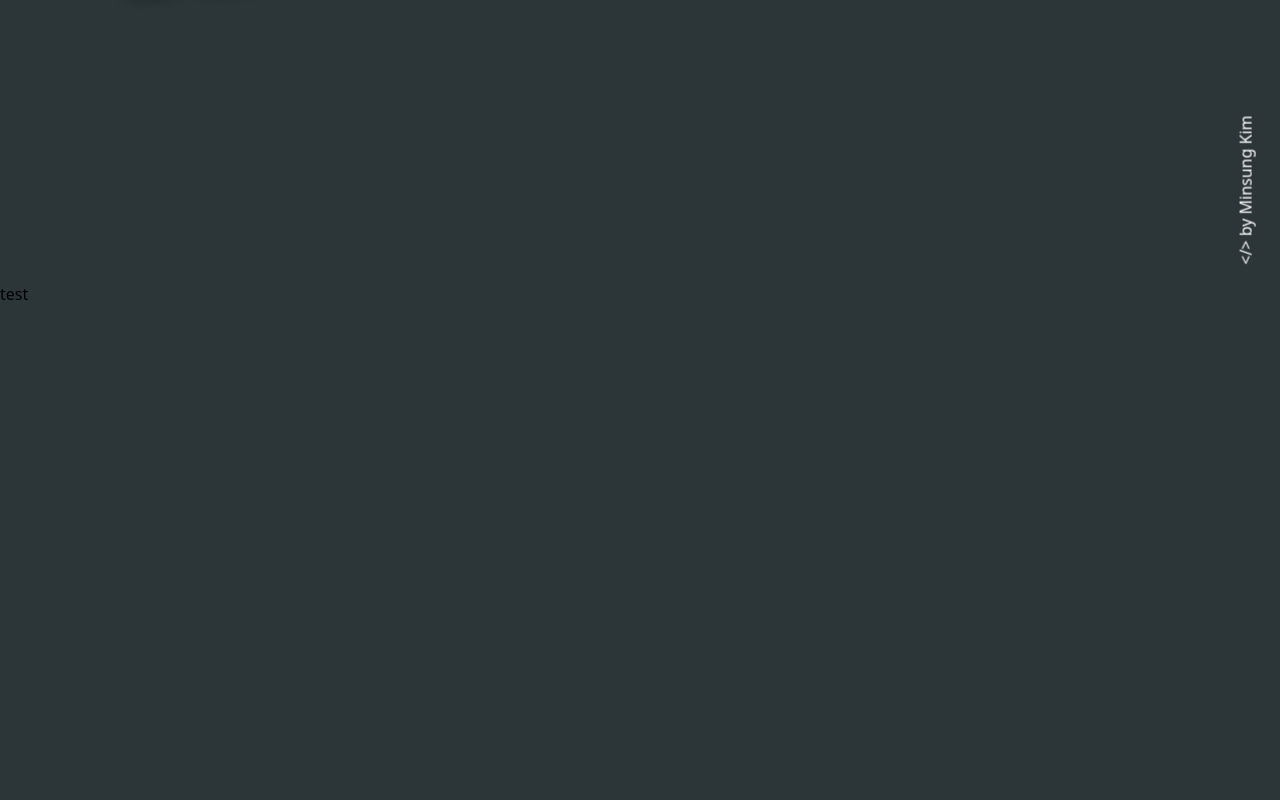
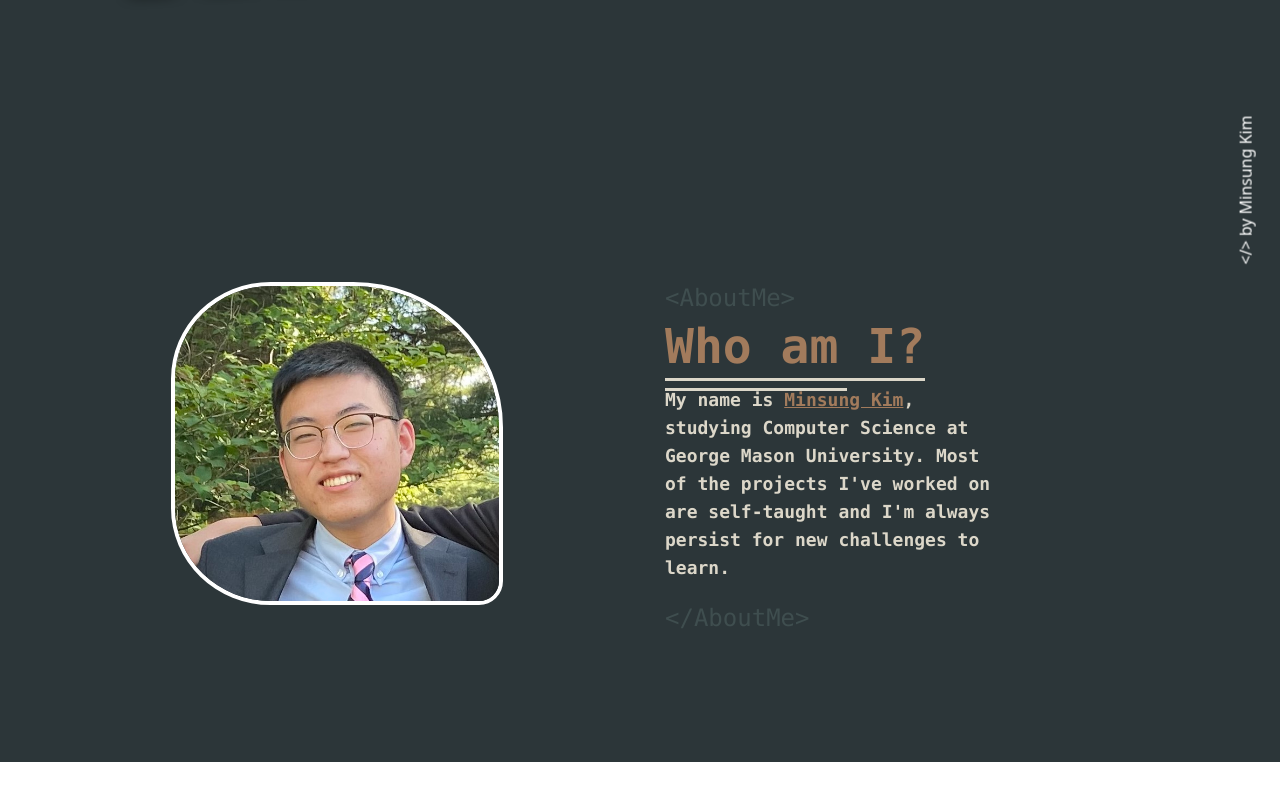
Before and after one commit to kmsungporant/kmsungporant.github.io, a Next.js app: page / in a window 1280 px wide. Shown: the part 518-1318 px from the top of the page. After the commit the page ends 1280 px from the top, so only its background shows below. Built offline with nearby package versions, Linux system fonts and the light colour scheme.

Commit message:
add aboutPage

```diff
--- /dev/null
+++ b/components/about-page/image.tsx
@@ -0,0 +1,34 @@
+import { motion } from "framer-motion";
+
+export default function ImageLogo() {
+  return (
+    <div className="hidden lg:block">
+      <div className="flex flex-col items-end w-1/2 mx-24 ">
+        <motion.div
+          className=""
+          whileInView={{
+            x: 75,
+            transition: { duration: 1.5, ease: "easeInOut" },
+          }}
+          viewport={{ once: false }}
+        >
+          <motion.div
+            whileHover={{
+              scale: 1.1,
+              rotate: 3,
+              transition: { type: "spring", stiffness: 125 },
+            }}
+          >
+            <img
+              src="/MinsungFace.jpg"
+              alt="logo"
+              width={500}
+              height={500}
+              className="object-cover h-auto width-full rounded-tl-[30%] rounded-bl-[30%] rounded-tr-[45%] rounded-br-3xl border-4 border-white dark:border-black"
+            />
+          </motion.div>
+        </motion.div>
+      </div>
+    </div>
+  );
+}
--- /dev/null
+++ b/components/about-page/smallTitle.tsx
@@ -0,0 +1,78 @@
+import { motion } from "framer-motion";
+import Link from "next/link";
+
+export default function SmallTitle() {
+  return (
+    <div className="h-full">
+      <div className="block h-full lg:hidden">
+        <div className="flex flex-col items-center justify-center h-full font-black ">
+          <motion.p
+            initial={{ opacity: 0 }}
+            whileInView={{ opacity: 1, transition: { duration: 1 } }}
+            viewport={{ once: false }}
+            className="z-20 justify-center text-5xl font-semibold text-white lg:text-6xl dark:text-black"
+          >
+            Who am I?
+            <div className="flex flex-col justify-center h-full mt-2 ">
+              <div className="flex justify-center w-full h-full -mb-9">
+                <motion.div
+                  initial={{ width: "0%" }}
+                  whileInView={{
+                    width: "90%",
+                    transition: { duration: 1.5, ease: "easeInOut" },
+                  }}
+                  viewport={{ once: false }}
+                  className="bg-white dark:bg-black w-full h-[7%] "
+                ></motion.div>
+              </div>
+              <div className="flex justify-center w-full h-full">
+                <motion.div
+                  initial={{ width: "0%" }}
+                  whileInView={{
+                    width: "50%",
+                    transition: { duration: 2, ease: "easeInOut" },
+                  }}
+                  viewport={{ once: false }}
+                  className="bg-white dark:bg-black w-0 h-[7%]"
+                ></motion.div>
+              </div>
+            </div>
+          </motion.p>
+          <motion.h1
+            initial={{ opacity: 0 }}
+            whileInView={{
+              opacity: 1,
+              transition: { duration: 1, delay: 0.5 },
+            }}
+            viewport={{ once: false }}
+            className="w-3/5 mt-10 text-center text-white text-md dark:text-black"
+          >
+            &nbsp; My name is{" "}
+            <span className="underline text-WitchingHourLight dark:text-NavyBlueLight">
+              Minsung Kim
+            </span>
+            , studying Computer Science at George Mason University. Most of the
+            projects I&apos;ve worked on are self-taught and I&apos;m always
+            persist for new challenges to learn.
+          </motion.h1>
+          <Link href="/resume.pdf" passHref>
+            <a target="_blank">
+              <motion.button
+                initial={{ opacity: 0 }}
+                whileInView={{
+                  opacity: 1,
+                  transition: { duration: 1, delay: 0.75 },
+                }}
+                whileHover={{ scale: 1.1 }}
+                viewport={{ once: false }}
+                className="px-4 py-2 mt-5 font-bold text-black bg-white rounded-full dark:text-white dark:bg-black hover:bg-WitchingHourLight hover:dark:hover:bg-NavyBlueLight"
+              >
+                My Résumé
+              </motion.button>
+            </a>
+          </Link>
+        </div>
+      </div>
+    </div>
+  );
+}
--- /dev/null
+++ b/components/about-page/title.tsx
@@ -0,0 +1,69 @@
+import { motion } from "framer-motion";
+
+const Bar = {
+  initial: {
+    width: "0%",
+  },
+  upper: {
+    width: "100%",
+    transition: { duration: 1.5, ease: "easeInOut" },
+  },
+  lower: {
+    width: "70%",
+    transition: { duration: 2, ease: "easeInOut" },
+  },
+};
+export default function Title() {
+  return (
+    <div className="hidden w-1/2 h-full lg:block">
+      <h1 className="text-2xl text-dark-tertiary dark:text-light-tertiary">
+        {"<AboutMe>"}
+      </h1>
+      <div className="flex flex-col w-full h-[15%] justify-center ">
+        <div className="flex flex-col items-start font-black">
+          <motion.span
+            initial={{ opacity: 0 }}
+            whileInView={{ opacity: 1, transition: { duration: 1 } }}
+            viewport={{ once: false }}
+            className="z-20 justify-center text-5xl font-semibold text-dark-primary dark:text-light-primary"
+          >
+            Who am I?
+            <div className="flex flex-col justify-center h-full mt-2 ">
+              <div className="flex justify-start w-full h-full -mb-9">
+                <motion.div
+                  variants={Bar}
+                  initial="initial"
+                  whileInView="upper"
+                  viewport={{ once: false }}
+                  className=" w-full h-[7%] bg-dark-secondary dark:bg-light-secondary"
+                ></motion.div>
+              </div>
+              <div className="flex justify-start w-full h-full ">
+                <motion.div
+                  variants={Bar}
+                  initial="initial"
+                  whileInView="lower"
+                  viewport={{ once: false }}
+                  className=" w-0 h-[7%] bg-dark-secondary dark:bg-light-secondary"
+                ></motion.div>
+              </div>
+            </div>
+          </motion.span>
+        </div>
+      </div>
+
+      <div className="text-lg font-black text-left pr-72 text-dark-secondary dark:text-light-secondary">
+        <span className="text-lg ">
+          My name is{" "}
+          <span className="underline text-dark-primary ">Minsung Kim</span>,
+          studying Computer Science at George Mason University. Most of the
+          projects I&apos;ve worked on are self-taught and I&apos;m always
+          persist for new challenges to learn.
+        </span>
+      </div>
+      <h1 className="mt-5 text-2xl text-dark-tertiary dark:text-light-tertiary">
+        {"</AboutMe>"}
+      </h1>
+    </div>
+  );
+}
--- a/components/aboutPage.tsx
+++ b/components/aboutPage.tsx
@@ -1,7 +1,16 @@
+import ImageLogo from "./about-page/image";
+import SmallTitle from "./about-page/smallTitle";
+import Title from "./about-page/title";
+
 export default function AboutPage() {
   return (
-    <div className="h-full bg-dark-background dark:bg-light-background">
-      test
+    <div
+      id="about"
+      className="flex flex-col justify-center h-3/5 bg-dark-background dark:bg-light-background md:flex-row font-Consolas"
+    >
+      <ImageLogo />
+      <Title />
+      <SmallTitle />
     </div>
   );
 }
```
Also changed, not shown: public/MinsungFace.jpg (added).
